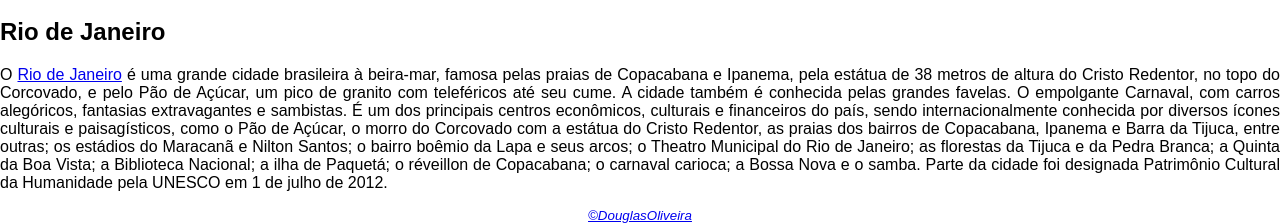
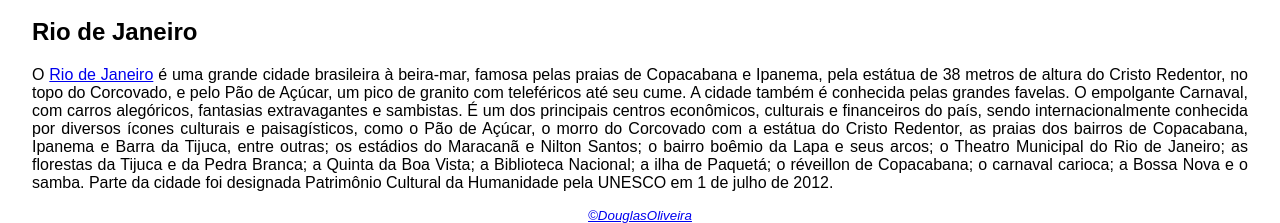
Before and after one commit to douglasoliveira96/Slide-Rio, a plain HTML site: page index.html in a window 1280 px wide. Shown: the part 802-1025 px from the top of the page. Drawn offline with Linux system fonts and the light colour scheme.

Commit message:
16-03-2021

```diff
--- a/index.html
+++ b/index.html
@@ -13,8 +13,8 @@
         <div class="header"></div>
         <div class="slider">
         <div class="slider--controls">
-            <div class="slider--control" onclick="goPrev()"><!--Voltar--></div>
-            <div class="slider--control" onclick="goNext()"><!--Próximo--></div>
+            <div class="slider--control" onclick="goPrev()"> <!--Voltar--></div>
+            <div class="slider--control" onclick="goNext()"> <!--Próximo--></div>
         </div>
             <div class="slider--width">
                 <div class="slider--item" style="background-image: url(imagens/pexels-matheus-bertelli-2868242.jpg);">
@@ -30,9 +30,12 @@
         </div>
     </header>
     <section>
-        <h1>Rio de Janeiro</h1>
+        <div class="container">
+            <h1>Rio de Janeiro</h1>
         <p>O <a href="https://pt.wikipedia.org/wiki/Rio_de_Janeiro" target="_blank">Rio de Janeiro</a> é uma grande cidade brasileira à beira-mar, famosa pelas praias de Copacabana e Ipanema, pela estátua de 38 metros de altura do Cristo Redentor, no topo do Corcovado, e pelo Pão de Açúcar, um pico de granito com teleféricos até seu cume. A cidade também é conhecida pelas grandes favelas. O empolgante Carnaval, com carros alegóricos, fantasias extravagantes e sambistas.
             É um dos principais centros econômicos, culturais e financeiros do país, sendo internacionalmente conhecida por diversos ícones culturais e paisagísticos, como o Pão de Açúcar, o morro do Corcovado com a estátua do Cristo Redentor, as praias dos bairros de Copacabana, Ipanema e Barra da Tijuca, entre outras; os estádios do Maracanã e Nilton Santos; o bairro boêmio da Lapa e seus arcos; o Theatro Municipal do Rio de Janeiro; as florestas da Tijuca e da Pedra Branca; a Quinta da Boa Vista; a Biblioteca Nacional; a ilha de Paquetá; o réveillon de Copacabana; o carnaval carioca; a Bossa Nova e o samba. Parte da cidade foi designada Patrimônio Cultural da Humanidade pela UNESCO em 1 de julho de 2012.</p>
+        </div>
+
     </section>
     <footer>
         <a href="https://github.com/douglasoliveira96" target="_blank">&copy;DouglasOliveira</a>
--- a/style.css
+++ b/style.css
@@ -44,6 +44,7 @@ header {
     display: flex;
     justify-content: space-between;
     align-items: center;
+    font
 }
 .slider--control {
     width: 50px;
@@ -74,3 +75,10 @@ footer {
     text-align: center;
     font: italic 10pt Arial;
 }
+
+.container {
+    width: 95%;
+    height: 95%;
+    margin: auto;
+    text-align: center;
+}
```
Also changed, not shown: imagens/screenshot.png (added), imagens/screenshot2.png (added), 1 other file.
